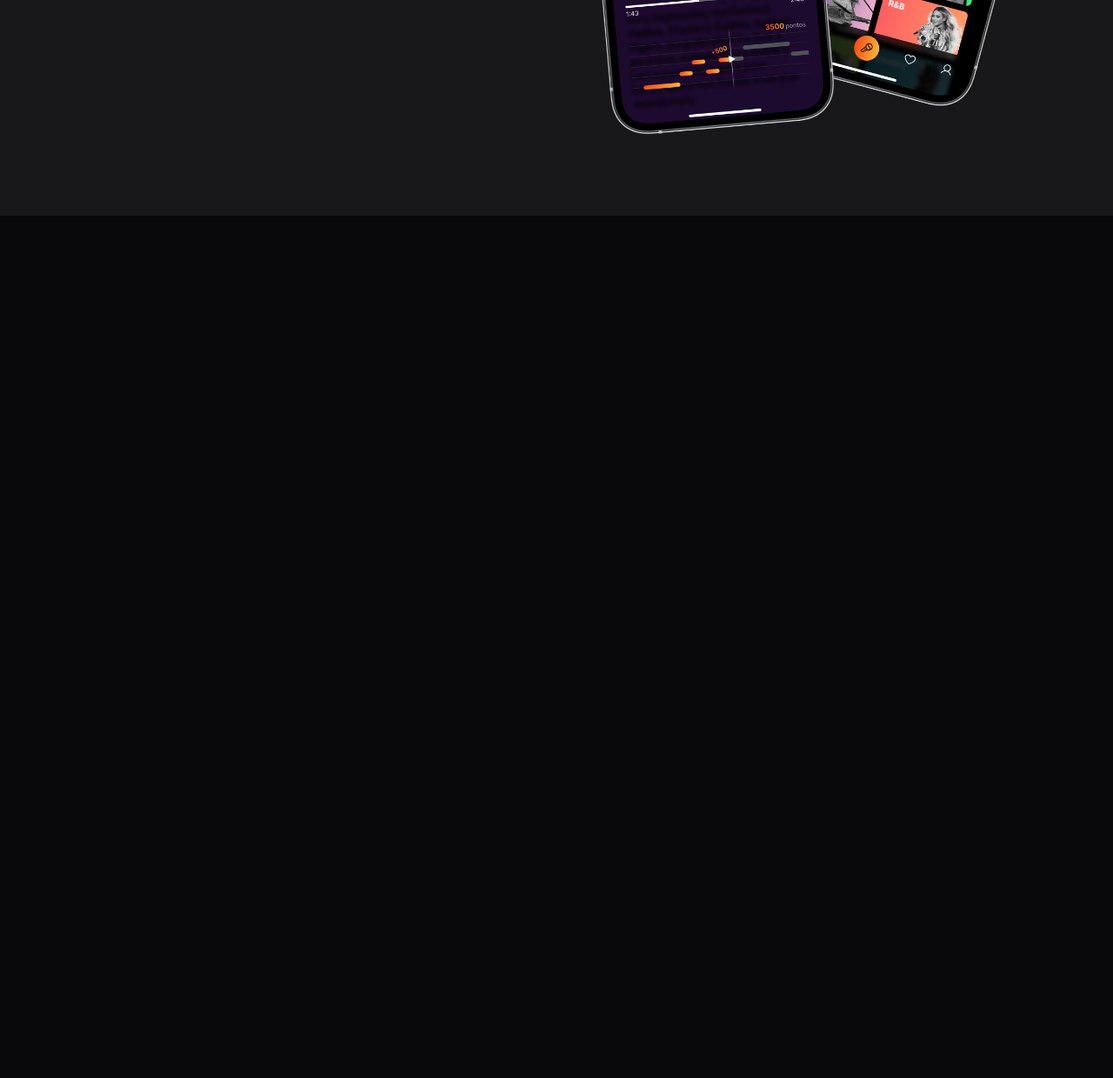
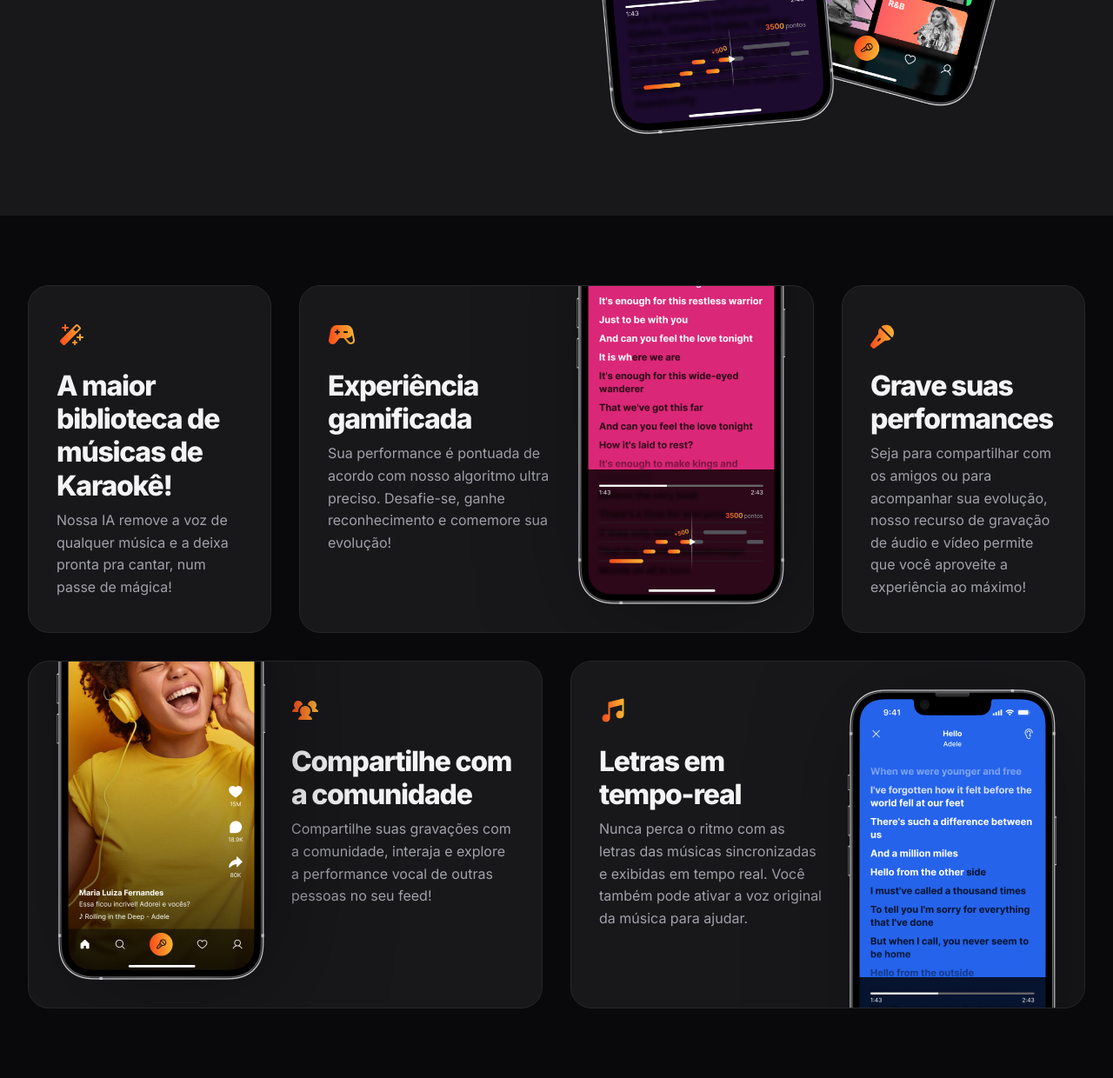
Before and after one commit to RonaldALo/Zingen---Karaoke-, a plain HTML site: page index.html in a window 1280 px wide. Shown: the part 1400-2640 px from the top of the page at 87% size. Before the commit the page ends 1648 px from the top, so only its background shows below. Drawn offline with Linux system fonts and the light colour scheme.

Commit message:
section  features

```diff
--- a/index.html
+++ b/index.html
@@ -53,5 +53,43 @@
             </div>
         </div>
     </section>
+    <section id="features">
+        <div class="cards container py-xl grid gap-1.5">
+            <div class="card py-lg px-lg">
+                <img src="assets/icon/MagicWand.svg" alt="">
+                <h3>A maior biblioteca de músicas de Karaokê!</h3>
+                <p>Nossa IA remove a voz de qualquer música e a deixa pronta pra cantar, num passe de mágica!</p>
+            </div>
+            <div class="card py-lg px-lg">
+                <div>
+                    <img src="assets/icon/GameController.svg" alt="">
+                    <h3>Experiência gamificada</h3>
+                    <p>Sua performance é pontuada de acordo com nosso algoritmo ultra preciso. Desafie-se, ganhe reconhecimento e comemore sua evolução!</p>
+                </div>
+                <img class="desktop-only" src="assets/image/Tela 2.png" alt="">
+            </div>
+            <div class="card py-lg px-lg">
+                <img src="assets/icon/MicrophoneStage.svg" alt="">
+                <h3>Grave suas performances</h3>
+                <p>Seja para compartilhar com os amigos ou para acompanhar sua evolução, nosso recurso de gravação de áudio e vídeo permite que você aproveite a experiência ao máximo! </p>
+            </div>
+            <div class="card py-lg px-lg">
+                <div>
+                    <img src="assets/icon/UsersThree.svg" alt="">
+                    <h3>Compartilhe com a comunidade</h3>
+                    <p>Compartilhe suas gravações com a comunidade, interaja e explore a performance vocal de outras pessoas no seu feed!</p>
+                </div>
+                <img class="desktop-only" src="assets/image/Tela 1.png" alt="">
+            </div>
+            <div class="card py-lg px-lg">
+                <div>
+                    <img src="assets/icon/MusicNotes.svg" alt="">
+                    <h3>Letras em tempo-real</h3>
+                    <p>Nunca perca o ritmo com as letras das músicas sincronizadas e exibidas em tempo real. Você também pode ativar a voz original da música para ajudar.</p>
+                </div>
+                <img class="desktop-only" src="assets/image/Tela 3.png" alt="">
+            </div>
+        </div>
+    </section>
 </body>
 </html>
--- a/styles/about.css
+++ b/styles/about.css
@@ -1,6 +1,5 @@
 #about{
   background: var(--surface-color);
-
   & .event-columns{
     gap: 2rem;
   }
--- /dev/null
+++ b/styles/cards.css
@@ -0,0 +1,9 @@
+.card{
+  background: var(--surface-color);
+  border: 1px solid var(--stroke-color);
+  border-radius: 1.5rem;
+
+  & h3{
+    margin-top: 1rem;
+  }
+}
--- /dev/null
+++ b/styles/features.css
@@ -0,0 +1,55 @@
+#features{
+  .cards{
+    grid-template-columns: 17.5rem 1fr 1fr 17.5rem;
+    grid-template-rows: 25rem 25rem;
+    gap: 2rem;
+    & .card{
+      overflow: hidden;
+      position: relative;
+      & img.desktop-only{
+        position: absolute;
+        max-width: 15rem;
+        filter: drop-shadow(1rem 1rem 4rem rgb(0 0 0 / 0.34));
+      }
+    }
+    & .card:nth-child(1){
+      grid-column: 1/2;
+    }
+    & .card:nth-child(2){
+      grid-column: 2/4;
+      &>div{
+        max-width: 16rem;
+      }
+      .desktop-only{
+        bottom: 2rem;
+        right: 2rem;
+      }
+    }
+    & .card:nth-child(3){
+      grid-column: 4/5;
+    }
+    & .card:nth-child(4){
+      grid-column: 1/3;
+      grid-row: 2/3;
+      &>div{
+        max-width: 16rem;
+        margin-left: auto;
+      }
+      .desktop-only{
+        bottom: 2rem;
+        left: 2rem;
+      }
+    }
+    & .card:nth-child(5){
+      grid-column: 3/5;
+      grid-row: 2/3;
+      &>div{
+        max-width: 16rem;
+      }
+      .desktop-only{
+        top: 2rem;
+        right: 2rem;
+      }
+    }
+  }
+}
--- a/styles/index.css
+++ b/styles/index.css
@@ -6,3 +6,5 @@
 @import url(hero.css);
 @import url(section.css);
 @import url(about.css);
+@import url(cards.css);
+@import url(features.css) (width>=80em);
--- a/styles/utility.css
+++ b/styles/utility.css
@@ -7,7 +7,9 @@
 .py-xl{
     padding-block: var(--py-xl);
 }
-
+.px-lg{
+    padding-inline: var(--px-lg);
+}
 .flex{
     display: flex;
 }
```
